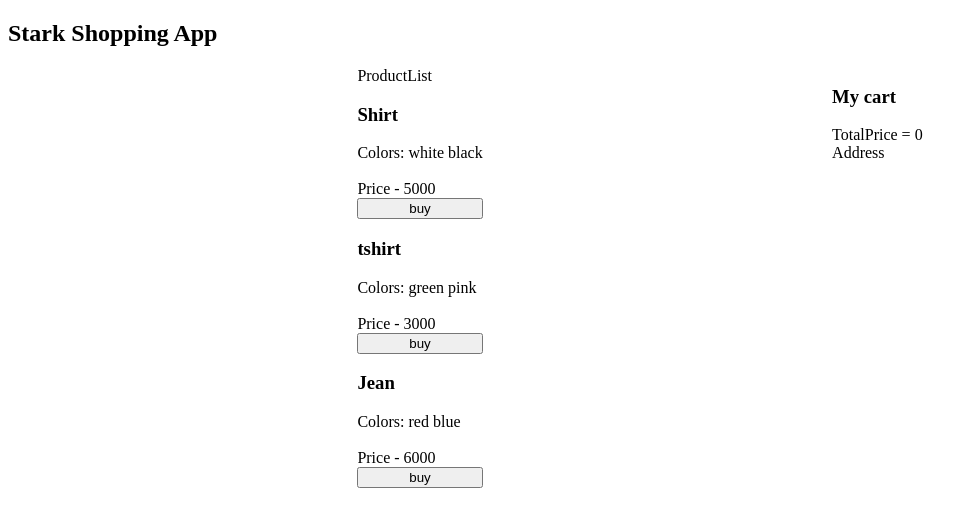
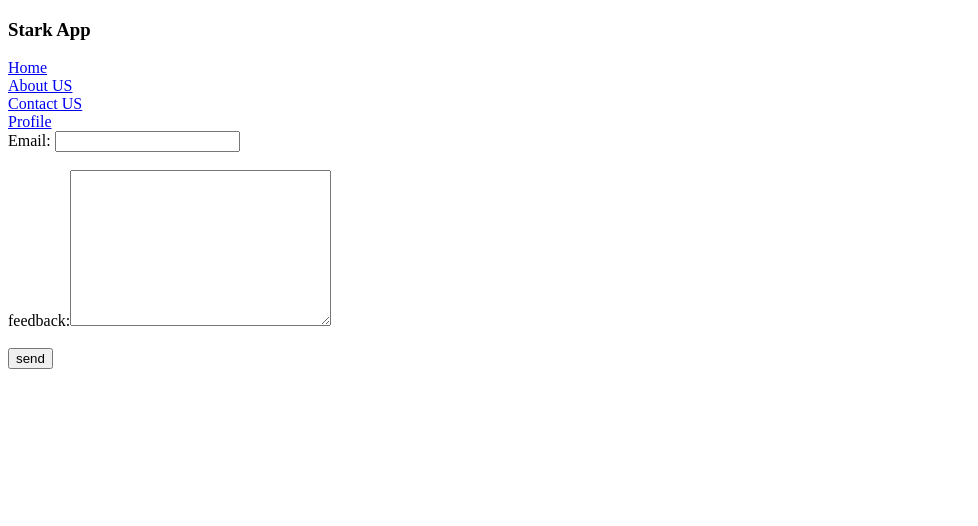
Before and after one commit to Abhinavav23/stark-react-basic, a React (Create React App) app: page /contact in a window 1280 px wide. Shown: the top 526 px of the page, without its empty margins (0-978 px from the left). Built offline with nearby package versions, Linux system fonts and the light colour scheme.

Commit message:
[14 Aug 2023] Routing in react, Why, how, Link

```diff
--- a/package.json
+++ b/package.json
@@ -8,6 +8,7 @@
     "@testing-library/user-event": "^13.5.0",
     "react": "^18.2.0",
     "react-dom": "^18.2.0",
+    "react-router-dom": "^6.15.0",
     "react-scripts": "5.0.1",
     "web-vitals": "^2.1.4"
   },
--- /dev/null
+++ b/src/V5Routing/App.jsx
@@ -0,0 +1,39 @@
+import React, { useState } from "react";
+import { Home } from "./components/Pages/Home";
+import { About } from "./components/Pages/About";
+import { Contact } from "./components/Pages/Contact";
+import { Profile } from "./components/Pages/Profile";
+import { Route, Routes } from "react-router-dom";
+import { PageNotFound } from "./components/PageNotFound";
+import { Navbar } from "./components/Navbar";
+
+export const App = () => {
+  const [page, setPage] = useState("home");
+  return (
+    // <main>
+    //   <h2>Stark App</h2>
+    //   <button >Home</button>
+    //   <button onClick={() => setPage('about')}>About Us</button>
+    //   <button onClick={() => setPage('contact')}>Contact US</button>
+    //     <br />
+    //     <br />
+    //     <br />
+    //   {page === "home" && <Home />}
+    //   {page === "about" && <About />}
+    //   {page === "contact" && <Contact />}
+    // </main>
+    <main>
+      <h3>Stark App</h3>
+      <Navbar/>
+      <Routes>
+        <Route path="/" element={<Home />} />
+        <Route path="/home" element={<Home />} />
+        <Route path="/about" element={<About />} />
+        <Route path="/contact" element={<Contact />} />
+        <Route path="/myProfile" element={<Profile />} />
+        {/* default route */}
+        <Route path="*" element={<PageNotFound />} />
+      </Routes>
+    </main>
+  );
+};
--- /dev/null
+++ b/src/V5Routing/components/Navbar.jsx
@@ -0,0 +1,22 @@
+import React from "react";
+import { Link } from "react-router-dom";
+export const Navbar = () => {
+  return (
+    <>
+      {/* <a href="/home">Home</a> */}
+      <Link to="/home">Home</Link>
+      <br />
+
+      {/* <a href="/about">About US</a> */}
+      <Link to="/about">About US</Link>
+      <br />
+
+      {/* <a href="/contact">Contact US</a> */}
+      <Link to="/contact">Contact US</Link>
+      <br />
+      {/* <a href="/myProfile">Profile</a> */}
+      <Link to="/myProfile">Profile</Link>
+      <br />
+    </>
+  );
+};
--- /dev/null
+++ b/src/V5Routing/components/PageNotFound.jsx
@@ -0,0 +1,10 @@
+import React from 'react'
+
+export const PageNotFound = () => {
+  return (
+    <>
+        <div>ERROR: 404</div>
+        <div>The page you are requesting doesn't exist</div>
+    </>
+  )
+}
--- /dev/null
+++ b/src/V5Routing/components/Pages/About.jsx
@@ -0,0 +1,7 @@
+import React from 'react'
+
+export const About = () => {
+  return (
+    <div>About</div>
+  )
+}
--- /dev/null
+++ b/src/V5Routing/components/Pages/Contact.jsx
@@ -0,0 +1,17 @@
+import React from 'react'
+
+export const Contact = () => {
+  return (
+    <form>
+        <label htmlFor="email">Email: </label>
+        <input type="email" name="email" id="email" />
+        <br />
+        <br />
+        <label htmlFor="feedback">feedback:</label>
+        <textarea name="" id="feedback" cols="30" rows="10"></textarea>
+        <br />
+        <br />
+        <button>send</button>
+    </form>
+  )
+}
--- /dev/null
+++ b/src/V5Routing/components/Pages/Home.jsx
@@ -0,0 +1,7 @@
+import React from 'react'
+
+export const Home = () => {
+  return (
+    <h2>Home</h2>
+  )
+}
--- /dev/null
+++ b/src/V5Routing/components/Pages/Profile.jsx
@@ -0,0 +1,7 @@
+import React from 'react'
+
+export const Profile = () => {
+  return (
+    <h2>Profile</h2>
+  )
+}
--- a/src/index.js
+++ b/src/index.js
@@ -1,11 +1,17 @@
 import React from "react";
 import ReactDOM from "react-dom/client";
+import { App } from "./V5Routing/App";
+import { BrowserRouter } from "react-router-dom";
 // import { App } from "./V2/App";
 // import { App } from "./V3/App";
 // import { AppV2 } from "./V2/AppV2";
-import { AppV2 } from "./V4/AppV2";
+// import { AppV2 } from "./V4/AppV2";
 
 // const root = ReactDOM.createRoot(document.getElementById("root"));
 // root.render(<App />);
 
-ReactDOM.createRoot(document.getElementById("root")).render(<AppV2/>);
+ReactDOM.createRoot(document.getElementById("root")).render(
+    <BrowserRouter>
+        <App/>
+    </BrowserRouter>
+);
```
Also changed, not shown: 1 other file (tests, documents, lock files or other folders).
